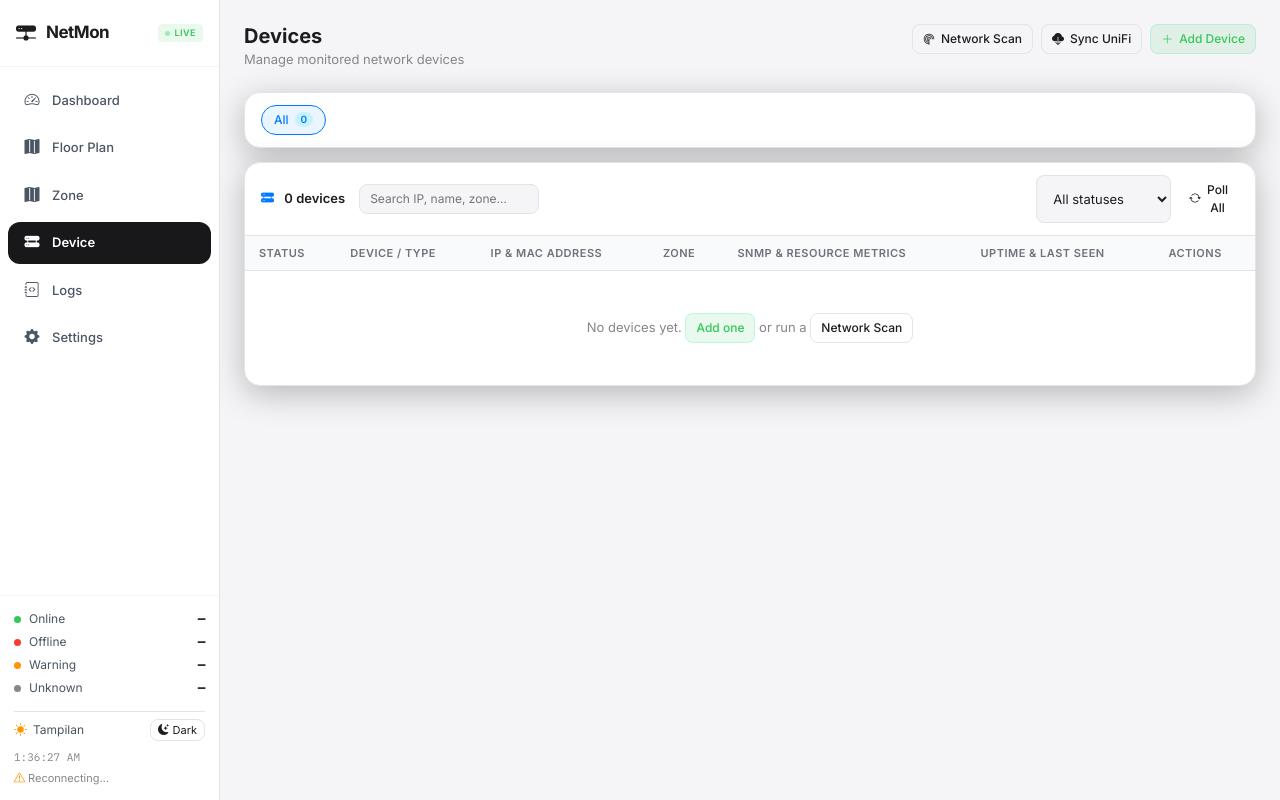
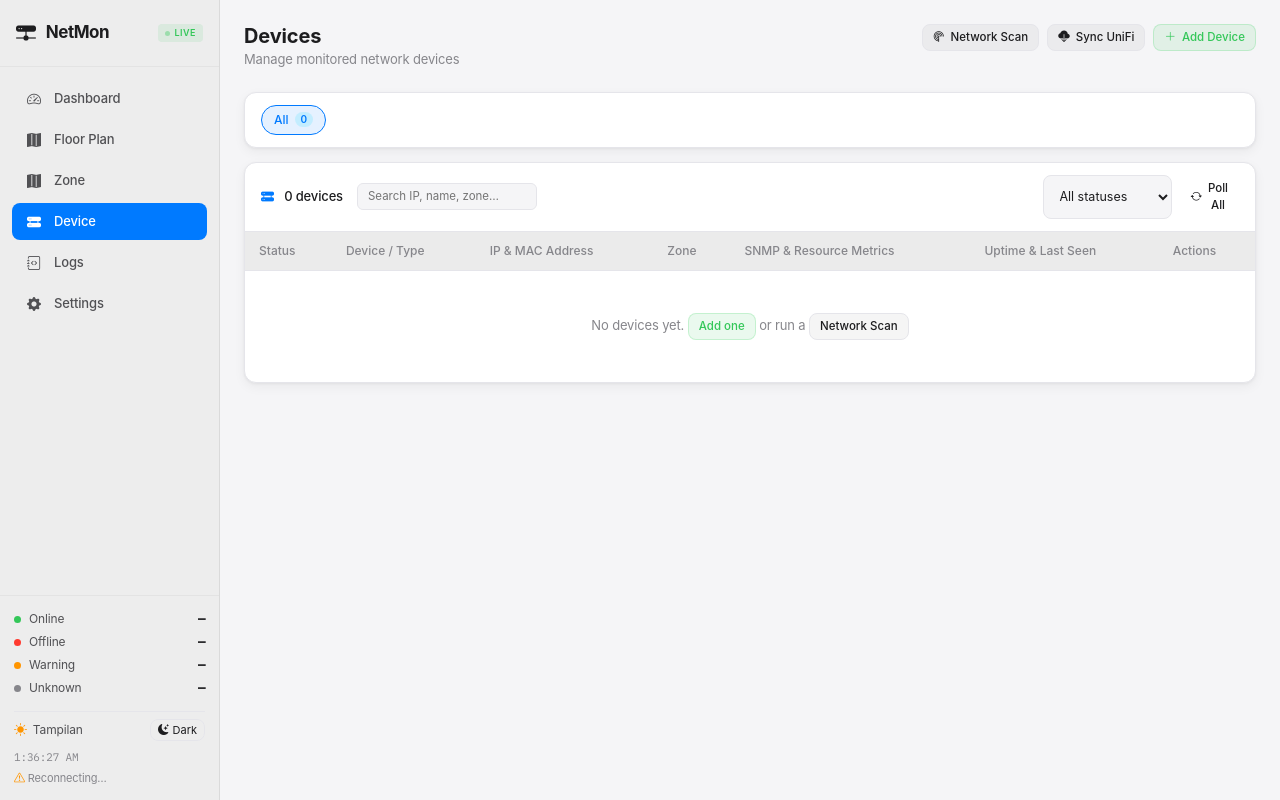
Before and after one commit to bagusazizulamri/netmon, a Flask app: page /devices in a window 1280 px wide. Run offline with Flask 3, Linux system fonts and the light colour scheme; data comes from the database, SQL or seed files in the repository; data that the repository does not hold is empty; some libraries are stand-ins or nearby versions.

Commit message:
Redesign NetMon stylesheet with macOS flat-ui theme and typography overrides

```diff
--- a/static/css/style.css
+++ b/static/css/style.css
@@ -3,33 +3,33 @@
    Minimal, functional, no-nonsense.
    ============================================================ */
 :root {
-  --bg-base:       #08090b;
-  --bg-card:       rgba(28, 28, 30, 0.55);
-  --bg-card-solid: #1c1c1e;
-  --bg-hover:      rgba(255, 255, 255, 0.08);
-  --border:        rgba(255, 255, 255, 0.08);
-  --border-lt:     rgba(255, 255, 255, 0.04);
+  --bg-base:       #1e1e1e; /* macOS dark background */
+  --bg-card:       #2d2d2d; /* macOS panel background */
+  --bg-card-solid: #2d2d2d;
+  --bg-hover:      rgba(255, 255, 255, 0.06);
+  --border:        #3a3a3c; /* macOS dark border */
+  --border-lt:     #2c2c2e;
 
   --accent:        #0a84ff; /* Apple Blue */
-  --accent-dim:    rgba(10, 132, 255, 0.12);
+  --accent-dim:    rgba(10, 132, 255, 0.15);
   --green:         #30d158; /* Apple Green */
-  --green-dim:     rgba(48, 209, 88, 0.12);
+  --green-dim:     rgba(48, 209, 88, 0.15);
   --yellow:        #ffd60a; /* Apple Yellow */
-  --yellow-dim:    rgba(255, 214, 10, 0.12);
+  --yellow-dim:    rgba(255, 214, 10, 0.15);
   --red:           #ff453a; /* Apple Red */
-  --red-dim:       rgba(255, 69, 58, 0.12);
+  --red-dim:       rgba(255, 69, 58, 0.15);
   --purple:        #bf5af2;
   --orange:        #ff9f0a;
 
-  --text-primary:   #f5f5f7;
-  --text-secondary: #86868b;
-  --text-muted:     #424245;
+  --text-primary:   #ffffff;
+  --text-secondary: #a1a1a6;
+  --text-muted:     #76767b;
 
   --sidebar-w:  220px;
   --header-h:   0px;
-  --radius:     16px; /* Smooth Apple-ish borders */
+  --radius:     12px; /* Standard macOS radius */
   --radius-sm:  8px;
-  --radius-lg:  22px;
+  --radius-lg:  18px;
   --trans:      0.2s cubic-bezier(0.16, 1, 0.3, 1); /* Apple-like ease-out */
 
   font-size: 14px;
@@ -38,21 +38,22 @@
 /* ============================================================ RESET */
 *, *::before, *::after { box-sizing: border-box; margin: 0; }
 body {
-  font-family: 'Inter', system-ui, -apple-system, sans-serif;
+  font-family: -apple-system, BlinkMacSystemFont, "SF Pro Display", "SF Pro Text", "Segoe UI", Roboto, Helvetica, Arial, sans-serif;
   background: var(--bg-base);
   color: var(--text-primary);
   display: flex;
   min-height: 100vh;
   overflow-x: hidden;
+  letter-spacing: -0.011em;
 }
 
 /* ============================================================ SIDEBAR */
 .sidebar {
   width: var(--sidebar-w);
   min-height: 100vh;
-  background: rgba(28, 28, 30, 0.45);
-  backdrop-filter: blur(25px);
-  -webkit-backdrop-filter: blur(25px);
+  background: rgba(37, 37, 37, 0.85); /* macOS Sidebar graphite */
+  backdrop-filter: blur(30px);
+  -webkit-backdrop-filter: blur(30px);
   border-right: 1px solid var(--border);
   display: flex;
   flex-direction: column;
@@ -97,18 +98,18 @@ body {
 
 .sidebar-nav {
   flex: 1;
-  padding: 10px 0;
+  padding: 12px 0;
   display: flex;
   flex-direction: column;
-  gap: 1px;
+  gap: 2px;
 }
 .sidebar-nav .nav-item {
   display: flex;
   align-items: center;
   gap: 10px;
-  padding: 9px 14px;
-  margin: 0 6px;
-  border-radius: var(--radius-sm);
+  padding: 8px 12px;
+  margin: 1px 12px;
+  border-radius: 8px; /* macOS-style capsule menu */
   color: var(--text-secondary);
   text-decoration: none;
   font-size: 13px;
@@ -120,11 +121,11 @@ body {
   color: var(--text-primary);
 }
 .sidebar-nav .nav-item.active {
-  background: var(--accent-dim);
-  color: var(--accent);
-  font-weight: 600;
+  background: var(--accent); /* macOS native blue active accent */
+  color: #ffffff !important;
+  font-weight: 500;
 }
-.sidebar-nav .nav-item .bi { font-size: 15px; width: 20px; text-align: center; }
+.sidebar-nav .nav-item .bi { font-size: 14px; width: 20px; text-align: center; }
 
 .sidebar-status {
   padding: 14px;
@@ -204,47 +205,51 @@ body {
 
 /* ============================================================ BUTTONS */
 .btn-nm {
-  background: var(--bg-card2);
+  background: var(--bg-hover);
   border: 1px solid var(--border);
   color: var(--text-primary);
-  padding: 7px 14px;
-  border-radius: var(--radius-sm);
-  font-size: 13px;
+  padding: 6px 12px;
+  border-radius: 8px; /* macOS button radius */
+  font-size: 12.5px;
   font-weight: 500;
   cursor: pointer;
   display: inline-flex;
   align-items: center;
   gap: 6px;
-  transition: background var(--trans), border-color var(--trans);
+  transition: background var(--trans), border-color var(--trans), transform 0.1s ease;
   text-decoration: none;
 }
 .btn-nm:hover {
-  background: var(--bg-hover);
-  border-color: #3a3d45;
+  background: rgba(255, 255, 255, 0.1);
+  border-color: var(--border);
   color: var(--text-primary);
 }
-.btn-nm.active   { background: var(--accent-dim); border-color: var(--accent); color: var(--accent); }
-.btn-sm          { padding: 5px 10px; font-size: 12px; }
+.btn-nm:active {
+  transform: scale(0.98); /* tactile press feedback */
+}
+.btn-nm.active   { background: var(--accent); border-color: var(--accent); color: #ffffff !important; }
+.btn-sm          { padding: 4px 10px; font-size: 11.5px; }
 .btn-ghost       { background: transparent; border-color: transparent; }
-.btn-ghost:hover { background: var(--bg-hover); border-color: var(--border); }
-.btn-success     { background: var(--green-dim); border-color: rgba(99, 230, 190, 0.3); color: var(--green); }
-.btn-success:hover { background: rgba(99, 230, 190, 0.18); }
-.btn-danger      { background: var(--red-dim); border-color: rgba(255, 107, 107, 0.3); color: var(--red); }
-.btn-danger:hover { background: rgba(255, 107, 107, 0.18); }
+.btn-ghost:hover { background: var(--bg-hover); border-color: transparent; }
+.btn-success     { background: var(--green-dim); border-color: rgba(48, 209, 88, 0.2); color: var(--green); }
+.btn-success:hover { background: rgba(48, 209, 88, 0.25); }
+.btn-danger      { background: var(--red-dim); border-color: rgba(255, 69, 58, 0.2); color: var(--red); }
+.btn-danger:hover { background: rgba(255, 69, 58, 0.25); }
 .btn-icon {
-  width: 30px; height: 30px;
+  width: 28px; height: 28px;
   border: 1px solid var(--border);
-  border-radius: var(--radius-sm);
+  border-radius: 6px;
   background: transparent;
   color: var(--text-secondary);
   cursor: pointer;
   display: inline-flex;
   align-items: center;
   justify-content: center;
-  transition: background var(--trans), color var(--trans);
-  font-size: 14px;
+  transition: background var(--trans), color var(--trans), transform 0.1s ease;
+  font-size: 13px;
 }
 .btn-icon:hover        { background: var(--bg-hover); color: var(--text-primary); }
+.btn-icon:active       { transform: scale(0.95); }
 .btn-icon.danger:hover { color: var(--red); background: var(--red-dim); }
 .action-btns { display: flex; gap: 4px; }
 
@@ -253,16 +258,14 @@ body {
   background: var(--bg-card);
   border: 1px solid var(--border);
   border-radius: var(--radius);
-  margin-bottom: 18px;
+  margin-bottom: 20px;
   overflow: hidden;
-  backdrop-filter: blur(20px);
-  -webkit-backdrop-filter: blur(20px);
-  box-shadow: 0 8px 32px rgba(0, 0, 0, 0.25);
+  box-shadow: 0 1px 3px rgba(0, 0, 0, 0.05), 0 4px 12px rgba(0, 0, 0, 0.05); /* soft ambient shadow */
   transition: border-color var(--trans), box-shadow var(--trans);
 }
 .nm-panel:hover {
-  border-color: rgba(255, 255, 255, 0.15);
-  box-shadow: 0 12px 40px rgba(0, 0, 0, 0.35);
+  border-color: rgba(120, 120, 120, 0.25);
+  box-shadow: 0 1px 3px rgba(0, 0, 0, 0.08), 0 8px 20px rgba(0, 0, 0, 0.08);
 }
 .panel-header {
   display: flex;
@@ -271,7 +274,7 @@ body {
   padding: 12px 16px;
   border-bottom: 1px solid var(--border);
   font-size: 13px;
-  font-weight: 600;
+  font-weight: 500;
   gap: 12px;
   flex-wrap: wrap;
 }
@@ -345,22 +348,22 @@ body {
   font-size: 13px;
 }
 .nm-table thead tr {
-  background: var(--bg-card2);
+  background: var(--bg-hover);
   border-bottom: 1px solid var(--border);
 }
 .nm-table th {
-  padding: 9px 14px;
+  padding: 10px 14px;
   text-align: left;
-  font-size: 11px;
-  font-weight: 600;
+  font-size: 12px;
+  font-weight: 500;
   color: var(--text-muted);
-  text-transform: uppercase;
-  letter-spacing: 0.5px;
+  text-transform: none;
+  letter-spacing: normal;
   white-space: nowrap;
 }
 .nm-table td {
-  padding: 10px 14px;
-  border-bottom: 1px solid #1e2128;
+  padding: 11px 14px;
+  border-bottom: 1px solid var(--border-lt);
   vertical-align: middle;
   color: var(--text-secondary);
 }
@@ -428,14 +431,17 @@ body {
   background: var(--bg-base);
   border: 1px solid var(--border);
   color: var(--text-primary);
-  padding: 8px 12px;
-  border-radius: var(--radius-sm);
-  font-size: 13px;
+  padding: 7px 11px;
+  border-radius: 8px; /* macOS rounded form controls */
+  font-size: 12.5px;
   font-family: inherit;
-  transition: border-color var(--trans);
+  transition: border-color var(--trans), box-shadow var(--trans);
   outline: none;
 }
-.nm-input:focus, .nm-select:focus { border-color: var(--accent); }
+.nm-input:focus, .nm-select:focus {
+  border-color: var(--accent);
+  box-shadow: 0 0 0 3px var(--accent-dim); /* macOS focus outline halo */
+}
 .nm-input::placeholder { color: var(--text-muted); }
 .nm-select option { background: var(--bg-card); }
 .nm-label { display: block; font-size: 12px; font-weight: 500; color: var(--text-muted); margin-bottom: 4px; }
@@ -443,12 +449,16 @@ body {
   background: var(--bg-base);
   border: 1px solid var(--border);
   color: var(--text-primary);
-  padding: 5px 10px;
-  border-radius: var(--radius-sm);
-  font-size: 12px;
+  padding: 4px 10px;
+  border-radius: 6px;
+  font-size: 11.5px;
   outline: none; width: 180px;
+  transition: border-color var(--trans), box-shadow var(--trans);
 }
-.nm-search:focus { border-color: var(--accent); }
+.nm-search:focus {
+  border-color: var(--accent);
+  box-shadow: 0 0 0 3px var(--accent-dim);
+}
 .nm-divider { border: none; border-top: 1px solid var(--border); margin: 8px 0; }
 .nm-section-lbl { font-size: 11px; color: var(--text-muted); font-weight: 600; letter-spacing: 0.8px; text-transform: uppercase; }
 
@@ -836,12 +846,12 @@ body.light-theme {
   --bg-base:       #f5f5f7; /* Apple Off-white */
   --bg-card:       #ffffff;
   --bg-card-solid: #ffffff;
-  --bg-hover:      #f4f4f5; /* zinc-100 */
-  --border:        #e4e4e7; /* zinc-200 */
-  --border-lt:     #f4f4f5;
+  --bg-hover:      rgba(0, 0, 0, 0.04);
+  --border:        #e5e5ea; /* System gray 4 */
+  --border-lt:     #f2f2f7;
 
   --accent:        #007aff; /* Apple Light Blue */
-  --accent-dim:    rgba(0, 122, 255, 0.08);
+  --accent-dim:    rgba(0, 122, 255, 0.1);
   --green:         #34c759; /* Apple Light Green */
   --green-dim:     rgba(52, 199, 89, 0.1);
   --yellow:        #ff9500; /* Apple Light Orange */
@@ -852,21 +862,21 @@ body.light-theme {
   --orange:        #ff9500;
 
   --text-primary:   #1d1d1f; /* Apple dark gray */
-  --text-secondary: #4b5563; /* zinc-600 */
+  --text-secondary: #515154; /* zinc-600 */
   --text-muted:     #86868b;
 }
 
 body.light-theme .sidebar {
-  background: #ffffff;
-  border-right: 1px solid #e4e4e7;
+  background: rgba(235, 235, 235, 0.85); /* macOS Light Sidebar */
+  border-right: 1px solid rgba(0, 0, 0, 0.08);
 }
 
 body.light-theme .sidebar-logo {
-  border-bottom: 1px solid #f4f4f5;
+  border-bottom: 1px solid rgba(0, 0, 0, 0.04);
 }
 
 body.light-theme .sidebar-status {
-  border-top: 1px solid #f4f4f5;
+  border-top: 1px solid rgba(0, 0, 0, 0.04);
 }
 
 body.light-theme .nm-modal {
@@ -902,29 +912,29 @@ body.light-theme .sidebar-logo .bi {
 }
 
 body.light-theme .nav-item {
-  border-radius: 12px !important;
-  margin: 2px 8px !important;
-  padding: 10px 14px !important;
-  color: #4b5563 !important;
+  border-radius: 8px !important;
+  margin: 1px 12px !important;
+  padding: 8px 12px !important;
+  color: var(--text-secondary) !important;
 }
 
 body.light-theme .nav-item:hover {
-  background: #f4f4f5 !important;
-  color: #1d1d1f !important;
+  background: var(--bg-hover) !important;
+  color: var(--text-primary) !important;
 }
 
 body.light-theme .nav-item.active {
-  background: #18181b !important;
+  background: var(--accent) !important;
   color: #ffffff !important;
 }
 
 body.light-theme .nm-table th {
-  color: #71717a;
-  background: #f8fafc;
+  color: var(--text-muted);
+  background: var(--bg-hover);
 }
 
 body.light-theme .nm-table td {
-  border-bottom: 1px solid #f4f4f5;
+  border-bottom: 1px solid var(--border-lt);
 }
 
 /* ============================================================ NEW KPI CARDS DESIGN */
```
